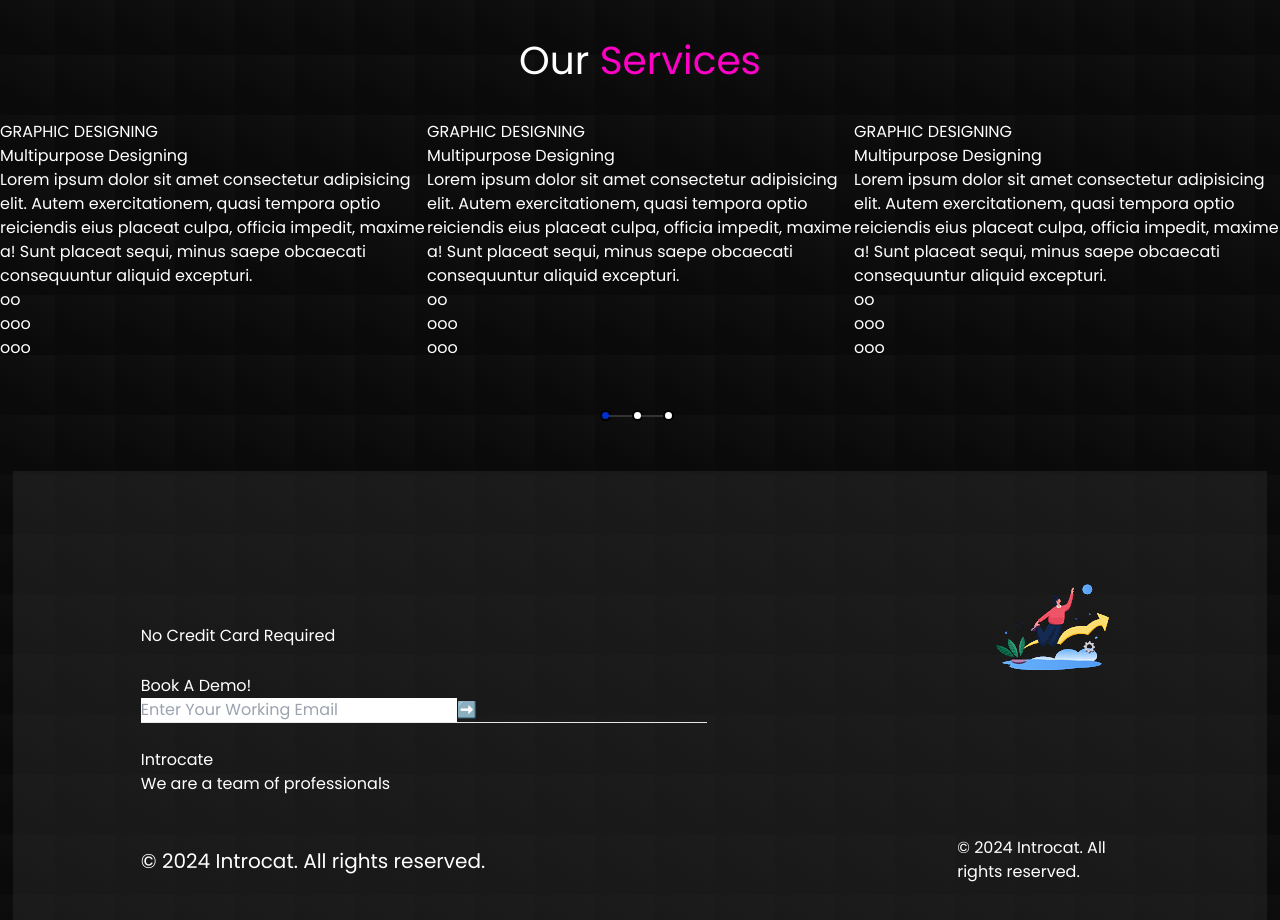
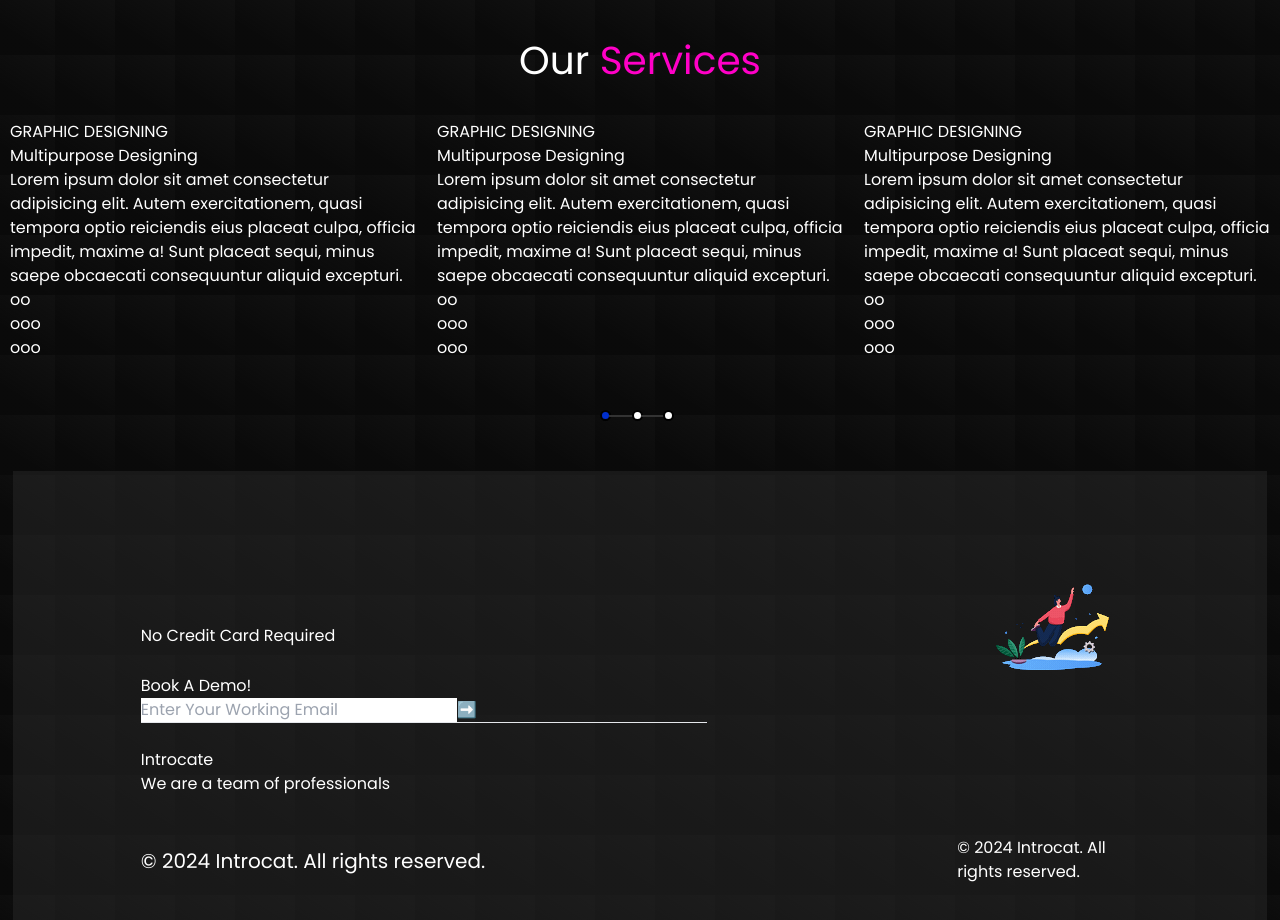
Before and after one commit to hackhaveli/Introocate, a React (Vite) app: page / in a window 1280 px wide. Shown: the part 2820-3740 px from the top of the page. Built offline with nearby package versions, Linux system fonts and the light colour scheme; a web font is replaced by a local one.

Commit message:
Update index.css add gap to sliders

```diff
--- a/src/index.css
+++ b/src/index.css
@@ -12,6 +12,9 @@ body{
 .slick-dots {
   bottom: -80px; /* Adjust this value as needed */
   margin: 0px;
+}
+.slick-slide > div {
+  margin: 0 10px;
 }
 /* Custom dot container */
 .custom-dots {
```
